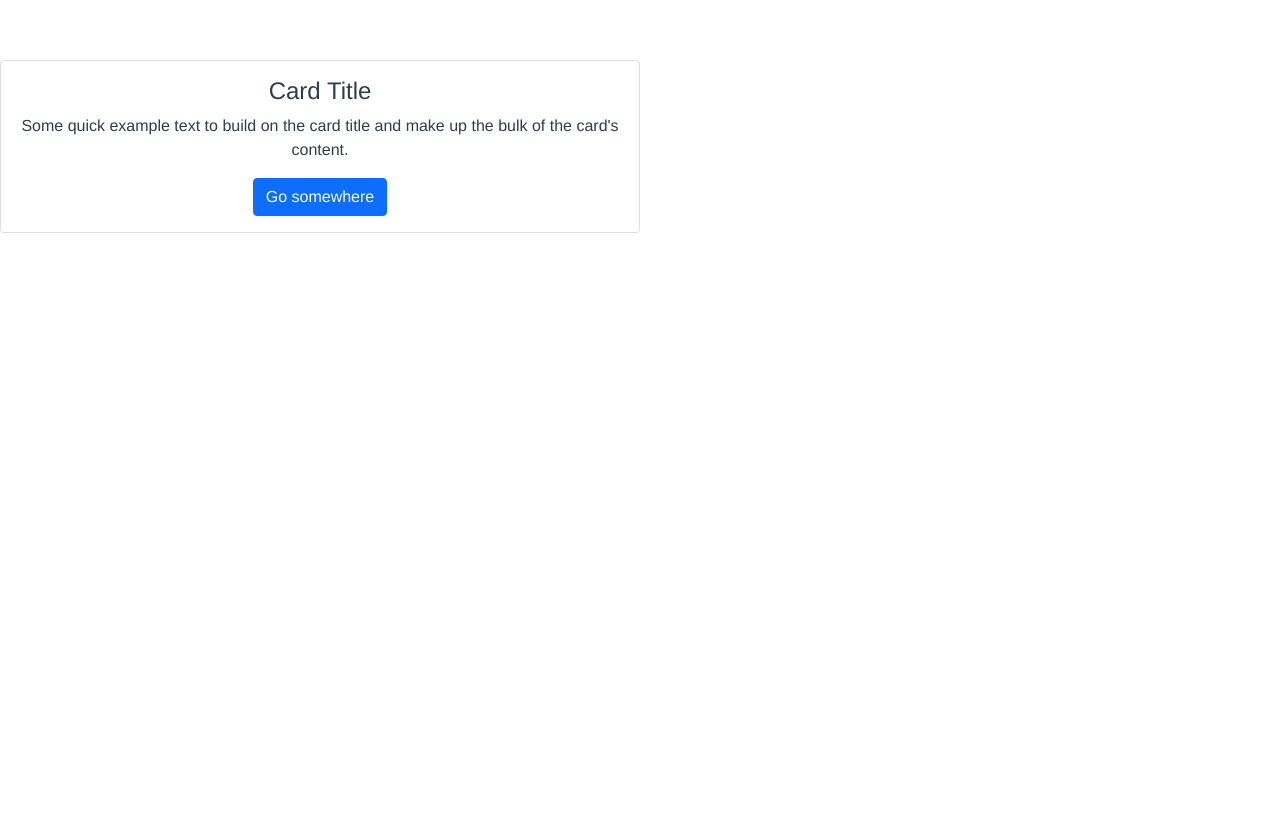
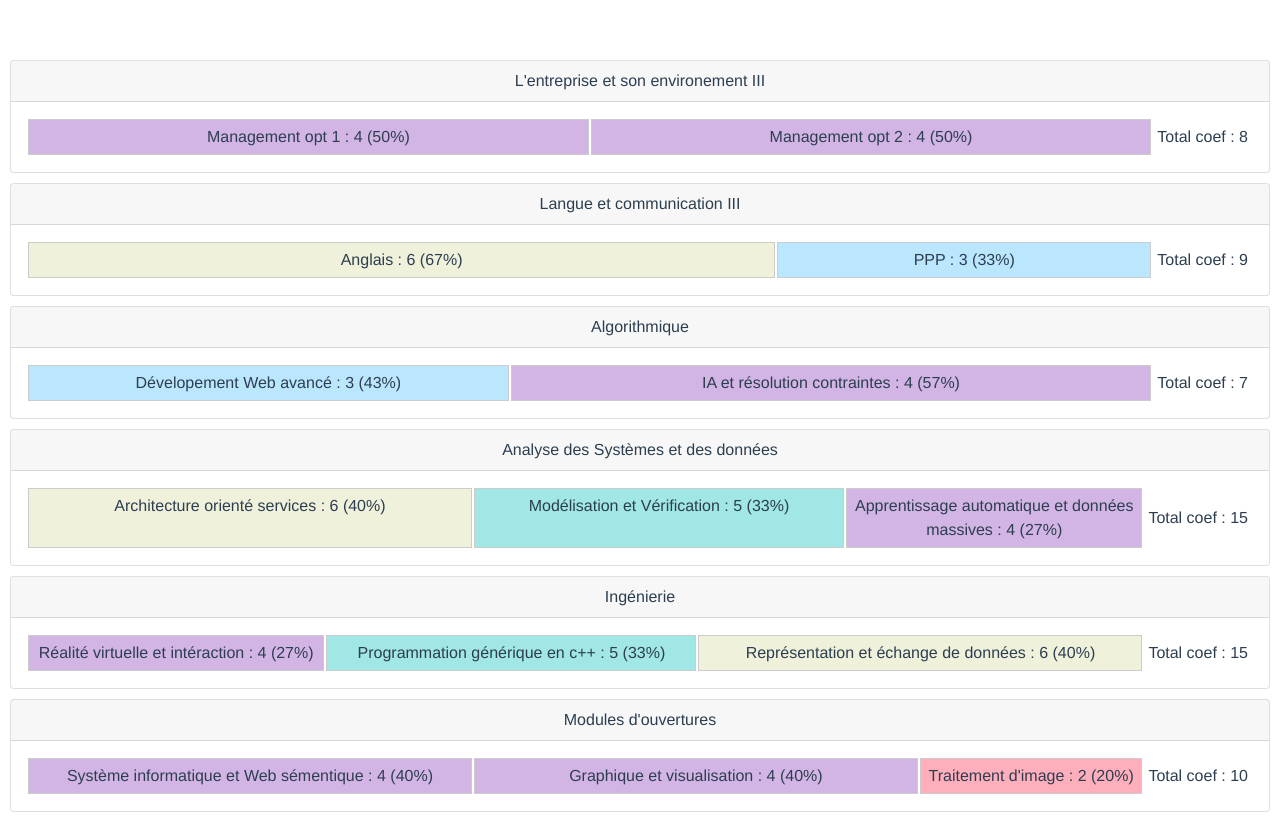
Before and after one commit to Tomansion/Polytech-coef-simulator, a Vue app: page / in a window 1280 px wide. Before the commit the page ends 800 px from the top, so only its background shows below. Built offline with nearby package versions, Linux system fonts and the light colour scheme.

Commit message:
UE display OK

```diff
--- a/src/App.vue
+++ b/src/App.vue
@@ -1,32 +1,25 @@
 <template>
   <div id="app">
-    <div>
-      <b-card title="Card Title" style="max-width: 40rem">
-        <b-card-text>
-          Some quick example text to build on the card title and make up the
-          bulk of the card's content.
-        </b-card-text>
-
-        <b-button href="#" variant="primary">Go somewhere</b-button>
-      </b-card>
-    </div>
+    <UE v-for="UE in UeList" :key="UE.name" :UE="UE" />
   </div>
 </template>
 
 <script>
-import UE from "@/assets/coef/app5-info.yaml"; // gets modules coef from yaml file
+import coef_config from "@/assets/coef/app5-info.yaml"; // gets modules coef from yaml file
+import UE from "./components/UE.vue";
 
 export default {
   name: "App",
-  components: {},
+  components: { UE },
   data() {
     return {
-      ue: null,
+      UeList: null,
     };
   },
   created() {
     // Read the UE yml in the assets
-    console.log(UE);
+    console.log(coef_config.ue);
+    this.UeList = coef_config.ue;
   },
 };
 </script>
--- a/src/assets/coef/app5-info.yaml
+++ b/src/assets/coef/app5-info.yaml
@@ -1,11 +1,11 @@
 ue:
-  - name: l'entreprise et son environement III
+  - name: L'entreprise et son environement III
     modules:
       - name: Management opt 1
         coef: 4
       - name: Management opt 2
         coef: 4
-  - name: langue et communication III
+  - name: Langue et communication III
     modules:
       - name: Anglais
         coef: 6
@@ -25,7 +25,7 @@ ue:
         coef: 5
       - name: Apprentissage automatique et données massives
         coef: 4
-  - name: Ingéniery
+  - name: Ingénierie
     modules:
       - name: Réalité virtuelle et intéraction
         coef: 4
@@ -33,7 +33,7 @@ ue:
         coef: 5
       - name: Représentation et échange de données
         coef: 6
-  - name: Ingéniery
+  - name: Modules d'ouvertures
     modules:
       - name: Système informatique et Web sémentique
         coef: 4
--- a/src/components/HelloWorld.vue
+++ /dev/null
@@ -1,58 +0,0 @@
-<template>
-  <div class="hello">
-    <h1>{{ msg }}</h1>
-    <p>
-      For a guide and recipes on how to configure / customize this project,<br>
-      check out the
-      <a href="https://cli.vuejs.org" target="_blank" rel="noopener">vue-cli documentation</a>.
-    </p>
-    <h3>Installed CLI Plugins</h3>
-    <ul>
-      <li><a href="https://github.com/vuejs/vue-cli/tree/dev/packages/%40vue/cli-plugin-babel" target="_blank" rel="noopener">babel</a></li>
-      <li><a href="https://github.com/vuejs/vue-cli/tree/dev/packages/%40vue/cli-plugin-eslint" target="_blank" rel="noopener">eslint</a></li>
-    </ul>
-    <h3>Essential Links</h3>
-    <ul>
-      <li><a href="https://vuejs.org" target="_blank" rel="noopener">Core Docs</a></li>
-      <li><a href="https://forum.vuejs.org" target="_blank" rel="noopener">Forum</a></li>
-      <li><a href="https://chat.vuejs.org" target="_blank" rel="noopener">Community Chat</a></li>
-      <li><a href="https://twitter.com/vuejs" target="_blank" rel="noopener">Twitter</a></li>
-      <li><a href="https://news.vuejs.org" target="_blank" rel="noopener">News</a></li>
-    </ul>
-    <h3>Ecosystem</h3>
-    <ul>
-      <li><a href="https://router.vuejs.org" target="_blank" rel="noopener">vue-router</a></li>
-      <li><a href="https://vuex.vuejs.org" target="_blank" rel="noopener">vuex</a></li>
-      <li><a href="https://github.com/vuejs/vue-devtools#vue-devtools" target="_blank" rel="noopener">vue-devtools</a></li>
-      <li><a href="https://vue-loader.vuejs.org" target="_blank" rel="noopener">vue-loader</a></li>
-      <li><a href="https://github.com/vuejs/awesome-vue" target="_blank" rel="noopener">awesome-vue</a></li>
-    </ul>
-  </div>
-</template>
-
-<script>
-export default {
-  name: 'HelloWorld',
-  props: {
-    msg: String
-  }
-}
-</script>
-
-<!-- Add "scoped" attribute to limit CSS to this component only -->
-<style scoped>
-h3 {
-  margin: 40px 0 0;
-}
-ul {
-  list-style-type: none;
-  padding: 0;
-}
-li {
-  display: inline-block;
-  margin: 0 10px;
-}
-a {
-  color: #42b983;
-}
-</style>
--- /dev/null
+++ b/src/components/UE.vue
@@ -0,0 +1,84 @@
+<template>
+  <div class="UE">
+    <b-card :header="UE.name">
+      <!-- Modules repartition -->
+      <b-card-text class="moduleRep">
+        <div
+          v-for="module in UE.modules"
+          :key="module.name"
+          :style="
+            'width:' +
+            (module.coef / totalCoef) * 100 +
+            '%; background-color:' +
+            getColorByCoef(module.coef)
+          "
+          class="module"
+        >
+          {{ module.name }} : {{ module.coef }} ({{
+            Math.round((module.coef / totalCoef) * 100)
+          }}%)
+        </div>
+        <div class="totalCoef">Total coef : {{ totalCoef }}</div>
+      </b-card-text>
+    </b-card>
+  </div>
+</template>
+
+<script>
+export default {
+  name: "UE",
+  props: {
+    UE: {
+      type: Object,
+      required: true,
+    },
+  },
+  data() {
+    return {
+      totalCoef: null,
+    };
+  },
+  created() {
+    this.totalCoef = this.UE.modules.reduce(
+      (total, module) => module.coef + total,
+      0
+    );
+  },
+  methods: {
+    getColorByCoef(coef) {
+      let colors = [
+        "#b4f8c8",
+        "#ffd4db",
+        "#fbe7c6",
+        "#ffaebc",
+        "#bbe7fe",
+        "#d3b5e5",
+        "#a0e7e5",
+        "#eff1db",
+      ];
+      return colors[(coef + 1) % colors.length];
+    },
+  },
+};
+</script>
+
+<style scoped>
+.UE {
+  margin: 10px;
+}
+.moduleRep {
+  display: flex;
+  justify-content: space-between;
+}
+.module {
+  margin: 1px;
+  padding: 5px;
+  border: solid 1px #ccc;
+}
+.totalCoef {
+  padding: 5px;
+  white-space: nowrap;
+  display: flex;
+  align-items: center;
+}
+</style>
```
